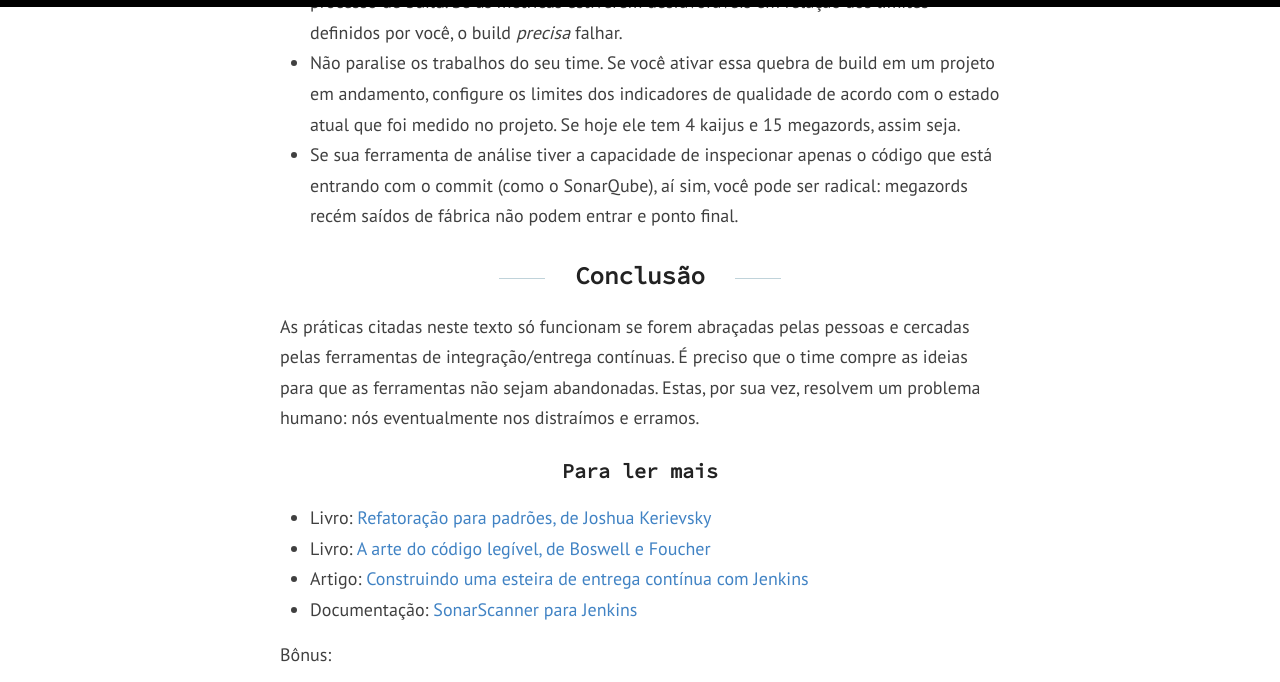
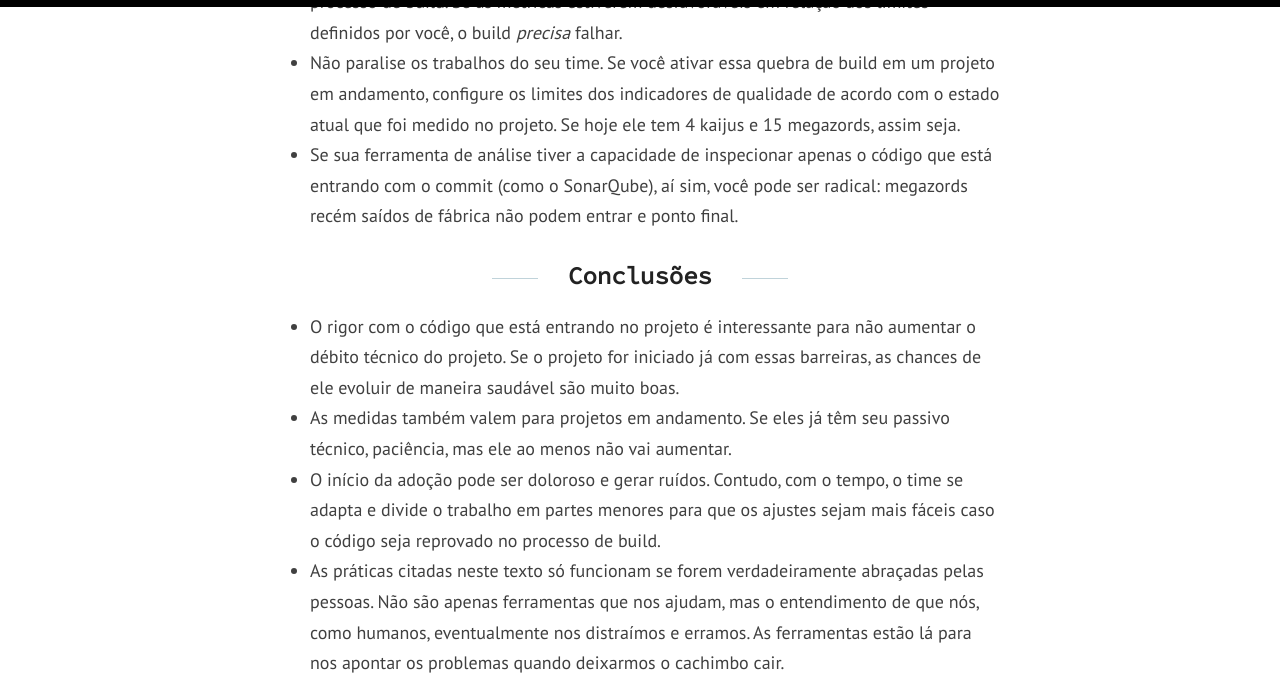
Before and after one commit to edsoncunha/edsoncunha.github.io, a Jekyll site: the page built from _posts/2019-10-21-dois-truques-magicos-para-projetos-de-software-saudaveis.md, in a window 1280 px wide and 900 px high, scrolled down 4443 px, cut to the strip 0-682 px from the top of the window. Built offline with Jekyll 4.4.1, drawn with Linux system fonts in a browser that asks for light colours; comment, search, counter and statistics services are not loaded; some of the changed text lies outside the part shown.

Commit message:
Ajustes textuais

```diff
--- a/_posts/2019-10-21-dois-truques-magicos-para-projetos-de-software-saudaveis.md
+++ b/_posts/2019-10-21-dois-truques-magicos-para-projetos-de-software-saudaveis.md
@@ -1,6 +1,6 @@
 ---
 layout: post
-title:  Dois truques mágicos para manter projetos de software saudáveis
+title:  Dois truques mágicos para manter uma base de código saudável
 image: https://m.media-amazon.com/images/M/MV5BNTEyNzk4MTYtMjFkMC00YjZlLWFhMjItNTRmMzc1OGMyMzMyXkEyXkFqcGdeQXVyNjMxNDE2ODU@._V1_.jpg
 tags: engenharia de software, testes, qualidade
 ---
@@ -25,7 +25,7 @@
 ## Motivações
 
 - Aumentar a cobertura de código quando a base estiver grande é mais penoso
-- Testes não nos livram de problemas, mas a ausência deles multiplica a certeza de que eles virão
+- Testes não nos livram integralmente de . Contudo, em qual cenário é mais provável topar com mais problemas: uma base de código com testes ou sem?
 - Mesmo que o time não pratique os testes primeiro ([TDD](https://pt.wikipedia.org/wiki/Test-driven_development)), escrever um grande volume de testes depois de fazer o código é muito sofrido. O build, muito provavelmente, vai quebrar. Isso condiciona as pessoas a fazer commits menores e, por conta disso, dividir as tarefas em partes menores.
 - Tarefas mais atômicas proporcionam uma melhor visibilidade do andamento do projeto e oportunidades de paralelismo entre os membros do time
 - Times muito paralelos, por sua vez, tendem a perceber mais rapidamente os incômodos do código, como classes que comecem a fazer mais coisas do que deveriam. Muitas pessoas mexendo em uma mesma classe normalmente é um sinal de que ela tem muitas dependências e/ou responsabilidades. Modificá-la fica cada vez mais difícil.
@@ -79,9 +79,12 @@
 - Não paralise os trabalhos do seu time. Se você ativar essa quebra de build em um projeto em andamento, configure os limites dos indicadores de qualidade de acordo com o estado atual que foi medido no projeto. Se hoje ele tem 4 kaijus e 15 megazords, assim seja.
 - Se sua ferramenta de análise tiver a capacidade de inspecionar apenas o código que está entrando com o commit (como o SonarQube), aí sim, você pode ser radical: megazords recém saídos de fábrica não podem entrar e ponto final.
 
-## Conclusão
+## Conclusões
 
-As práticas citadas neste texto só funcionam se forem abraçadas pelas pessoas e cercadas pelas ferramentas de integração/entrega contínuas. É preciso que o time compre as ideias para que as ferramentas não sejam abandonadas. Estas, por sua vez, resolvem um problema humano: nós eventualmente nos distraímos e erramos.
+- O rigor com o código que está entrando no projeto é interessante para não aumentar o débito técnico do projeto. Se o projeto for iniciado já com essas barreiras, as chances de ele evoluir de maneira saudável são muito boas.
+- As medidas também valem para projetos em andamento. Se eles já têm seu passivo técnico, paciência, mas ele ao menos não vai aumentar.
+- O início da adoção pode ser doloroso e gerar ruídos. Contudo, com o tempo, o time se adapta e divide o trabalho em partes menores para que os ajustes sejam mais fáceis caso o código seja reprovado no processo de build.
+- As práticas citadas neste texto só funcionam se forem verdadeiramente abraçadas pelas pessoas. Não são apenas ferramentas que nos ajudam, mas o entendimento de que nós, como humanos, eventualmente nos distraímos e erramos. As ferramentas estão lá para nos apontar os problemas quando deixarmos o cachimbo cair.
 
 
 ### Para ler mais
```
